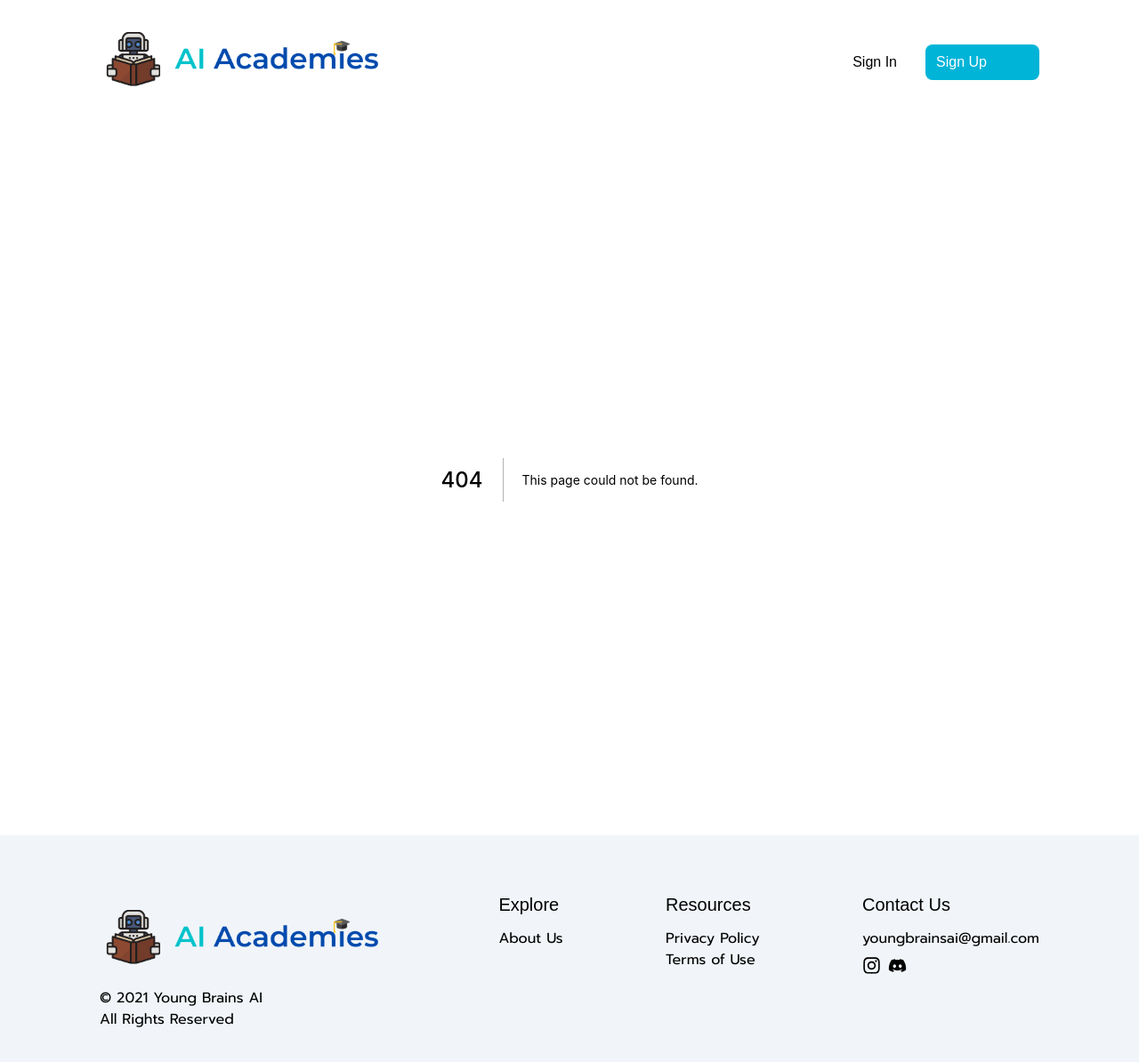
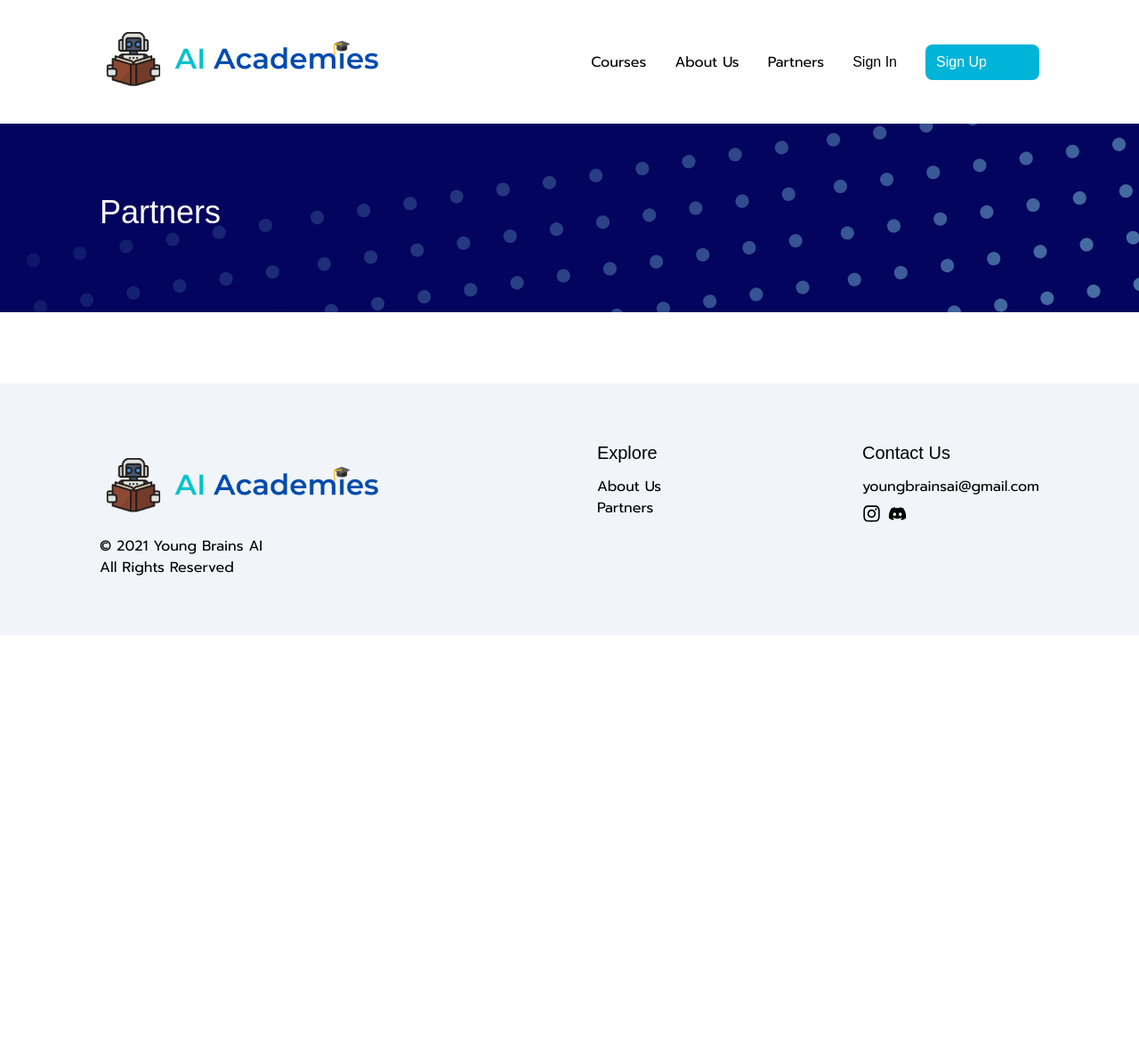
Before and after one commit to rzirvi1665/aiacademies-web, a Next.js app: page /partners in a window 1280 px wide. Before the commit this address had no page. Shown: the top 1194 px of the page at 89% size. After the commit the page ends 800 px from the top, so only its background shows below. Built offline with nearby package versions, Linux system fonts and the light colour scheme; a web font is replaced by a local one.

Commit message:
feat: miscellaneous changes
- Removed resources from footer
- Added placeholder `Partners` page
- Added quick links to navbar
- Added Google Analytics script
- Added missing favicon
- Fixed backticks around Markdown code blocks

```diff
--- a/components/Footer.tsx
+++ b/components/Footer.tsx
@@ -17,14 +17,8 @@ const Footer: React.FC = () => (
                 <Link href="/about" passHref>
                     <a><p>About Us</p></a>
                 </Link>
-            </div>
-            <div>
-                <h4 className="mb-3 font-medium">Resources</h4>
-                <Link href="/about" passHref>
-                    <a><p>Privacy Policy</p></a>
-                </Link>
-                <Link href="/about" passHref>
-                    <a><p>Terms of Use</p></a>
+                <Link href="/partners" passHref>
+                    <a><p>Partners</p></a>
                 </Link>
             </div>
             <div>
--- a/components/Navigation.tsx
+++ b/components/Navigation.tsx
@@ -16,11 +16,26 @@ const Navigation: React.FC = () => {
                         <Image src={logo} alt="AI Academies" height={100} width={333} />
                     </a>
                 </Link>
+                <Link href="/" passHref>
+                    <a className="ml-0 hidden lg:ml-auto lg:block">
+                        Courses
+                    </a>
+                </Link>
+                <Link href="/about" passHref>
+                    <a className="hidden lg:block">
+                        About Us
+                    </a>
+                </Link>
+                <Link href="/partners" passHref>
+                    <a className="hidden lg:block">
+                        Partners
+                    </a>
+                </Link>
                 {session ? (
                     <>
-                        <p className="ml-auto font-medium hidden lg:visible">Signed in as {session.fullName}</p>
+                        <p className="font-medium hidden lg:visible">Signed in as {session.fullName}</p>
                         <Link href="/signout" passHref>
-                            <a className="ml-0 lg:ml-auto">
+                            <a>
                                 <Button className="bg-deepblue-500 text-white font-medium">
                                     Sign Out
                                 </Button>
@@ -30,7 +45,7 @@ const Navigation: React.FC = () => {
                 ) : (
                     <>
                         <Link href="/signin" passHref>
-                            <a className="ml-auto font-medium">
+                            <a className="ml-auto lg:ml-0 font-medium">
                                 Sign In
                             </a>
                         </Link>
--- a/pages/_app.tsx
+++ b/pages/_app.tsx
@@ -5,6 +5,7 @@ import Navigation from '~/components/Navigation';
 import Footer from '~/components/Footer';
 import '~/styles/globals.css';
 import '~/styles/Spinner.css';
+import Script from 'next/script';
 
 const App = ({ Component, pageProps }: AppProps) => (
     <>
@@ -14,10 +15,26 @@ const App = ({ Component, pageProps }: AppProps) => (
             <meta name="keywords" content="AI Education, Learn AI, Learn machine learning, Learn python, AI courses, Machine learning courses, Python courses, Artificial Intelligence" />
             <meta property="og:title" content="AI Education" />
             <meta property="og:description" content="AI Education for Students by Students" />
-            {/* TODO: Add og:image tag */}
+            <meta property="og:image" content="https://aiacademies.com/img/logo192.png" />
+
+            <link rel="shortcut icon" href="/img/favicon.ico" />
 
             <title>AI Academies</title>
         </Head>
+
+        <Script
+            src="https://www.googletagmanager.com/gtag/js?id=G-8HPKV9EYQB"
+            strategy="afterInteractive"
+        />
+        <Script id="google-analytics" strategy="afterInteractive">
+            {`
+                    window.dataLayer = window.dataLayer || [];
+                    function gtag(){dataLayer.push(arguments);}
+                    gtag('js', new Date());
+
+                    gtag('config', 'G-8HPKV9EYQB');
+                `}
+        </Script>
 
         <Navigation />
         <Component {...pageProps} />
--- /dev/null
+++ b/pages/partners.tsx
@@ -0,0 +1,12 @@
+import React from 'react';
+import { NextPage } from 'next';
+import { PageHeader } from '~/components/PageHeader';
+
+const Partners: NextPage = () => (
+    <>
+        <PageHeader title="Partners" />
+        <div className="container py-10" />
+    </>
+);
+
+export default Partners;
--- a/tailwind.config.js
+++ b/tailwind.config.js
@@ -25,6 +25,20 @@ module.exports = {
                     100: '#CAF0F8',
                 }
             },
+            typography: {
+                DEFAULT: {
+                    css: {
+                        code: {
+                            '&::before': {
+                                content: '"" !important',
+                            },
+                            '&::after': {
+                                content: '"" !important',
+                            }
+                        }
+                    }
+                }
+            }
         },
         fontFamily: {
             sans: ['Prompt', 'sans-serif'],
```
Also changed, not shown: 1 other file (tests, documents, lock files or other folders).
